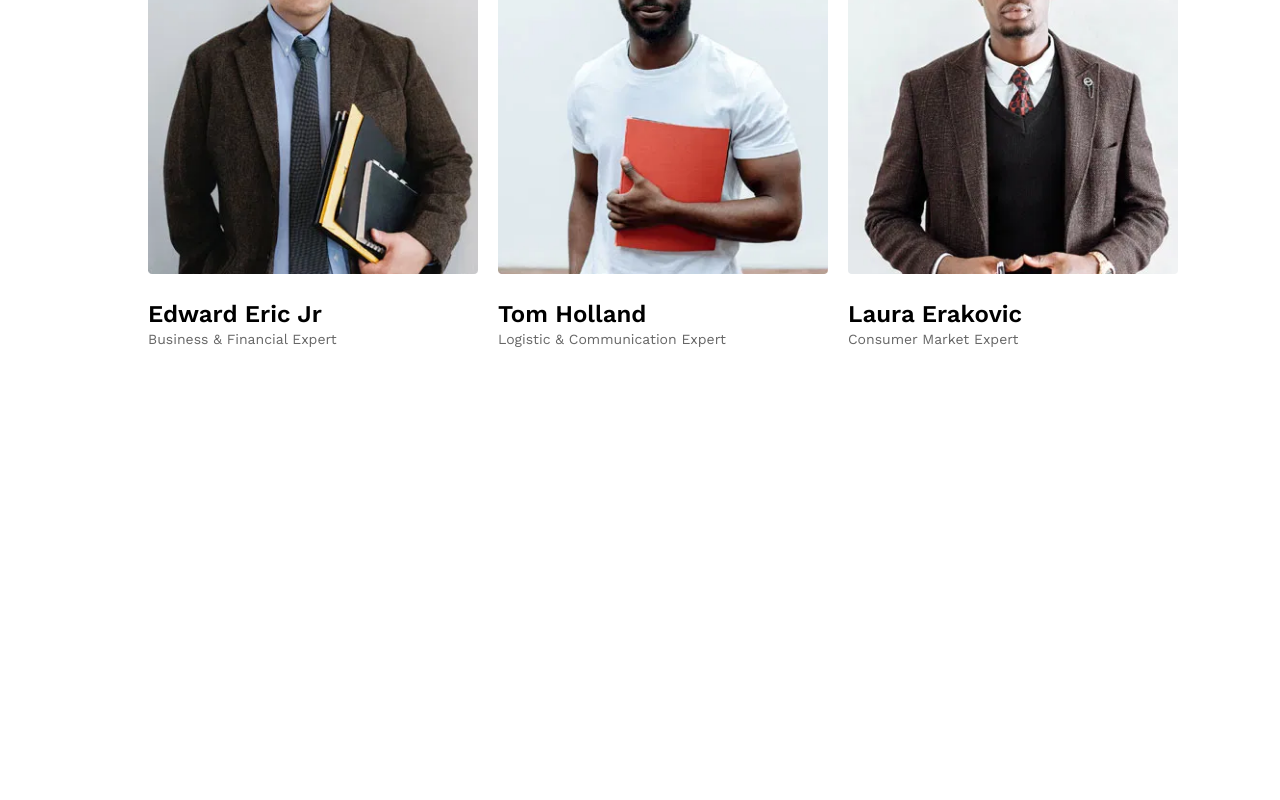
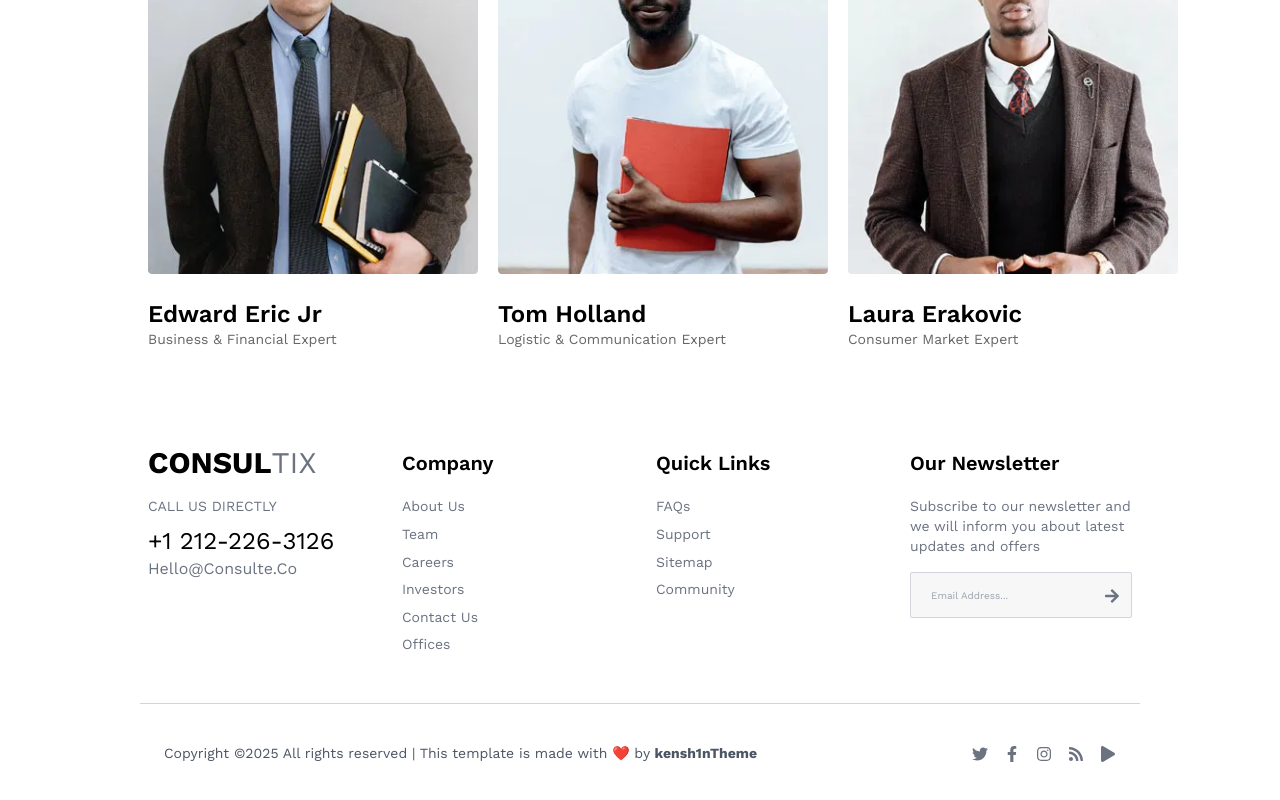
Before and after one commit to KE9SH1N/gbgaid, a Next.js app: page / in a window 1280 px wide. Shown: the part 4064-4864 px from the top of the page. Before the commit the page ends 4461 px from the top, so only its background shows below. Built offline with nearby package versions, Linux system fonts and the light colour scheme.

Commit message:
added footer section

```diff
--- /dev/null
+++ b/src/app/componenets/common/GInput.tsx
@@ -0,0 +1,120 @@
+import React from "react";
+
+interface GInputProps {
+	label?: string;
+	htmlFor?: string;
+	placeholder?: string;
+	type?: "text" | "password" | "email" | "number";
+	inputMode?:
+		| "numeric"
+		| "text"
+		| "email"
+		| "numeric"
+		| "search"
+		| "tel"
+		| "url"
+		| "none"
+		| "decimal";
+	value?: string;
+	onChange?: (e: React.ChangeEvent<HTMLInputElement>) => void;
+	labelClassName?: string;
+	inputClassName?: string;
+	id?: string;
+	required?: boolean;
+	readOnly?: boolean;
+	disabled?: boolean;
+	autoFocus?: boolean;
+	name?: string;
+	maxLength?: number;
+	minLength?: number;
+	pattern?: string;
+	autoComplete?: string;
+	step?: number;
+	min?: number;
+	max?: number;
+	ariaLabel?: string;
+	spellCheck?: boolean;
+	onBlur?: (e: React.FocusEvent<HTMLInputElement>) => void;
+	onFocus?: (e: React.FocusEvent<HTMLInputElement>) => void;
+	children?: React.ReactNode;
+	title?: string;
+	onKeyDown?: (e: React.KeyboardEvent<HTMLInputElement>) => void;
+	inputRef?: React.RefObject<HTMLInputElement>;
+}
+
+const GInput: React.FC<GInputProps> = ({
+	label,
+	htmlFor,
+	placeholder,
+	type = "",
+	inputMode,
+	value,
+	onChange,
+	labelClassName = "",
+	inputClassName = "",
+	id,
+	required = false,
+	readOnly = false,
+	disabled = false,
+	autoFocus = false,
+	name,
+	maxLength,
+	minLength,
+	pattern,
+	autoComplete,
+	step,
+	min,
+	max,
+	ariaLabel,
+	spellCheck = true,
+	onBlur,
+	onFocus,
+	children,
+	title,
+	onKeyDown,
+	inputRef,
+}) => {
+	return (
+		<div className={`w-full relative`}>
+			{label && (
+				<label
+					htmlFor={id}
+					className={`text-sm capitalize ${labelClassName} font-medium`}
+				>
+					{label} {required && <span className="text-red-700">*</span>}
+				</label>
+			)}
+			<input
+				id={id}
+				name={name}
+				type={type}
+				inputMode={inputMode}
+				value={value}
+				placeholder={placeholder}
+				onChange={onChange}
+				required={required}
+				readOnly={readOnly}
+				disabled={disabled}
+				autoFocus={autoFocus}
+				maxLength={maxLength}
+				minLength={minLength}
+				pattern={pattern}
+				autoComplete={autoComplete}
+				step={step}
+				min={min}
+				max={max}
+				aria-label={ariaLabel}
+				spellCheck={spellCheck}
+				onBlur={onBlur}
+				onFocus={onFocus}
+				className={`${inputClassName} text-sm outline-none placeholder:text-xs pl-3 `}
+				title={title}
+				onKeyDown={onKeyDown}
+				ref={inputRef}
+			/>
+			{children}
+		</div>
+	);
+};
+
+export default GInput;
--- /dev/null
+++ b/src/app/componenets/footer/FooterBottom.tsx
@@ -0,0 +1,42 @@
+import {
+	FaFacebookF,
+	FaInstagram,
+	FaPlay,
+	FaRss,
+	FaTwitter,
+} from "react-icons/fa";
+const FooterBottom = () => {
+	return (
+		<footer className="ct-container w-full border-t border-gray-300 py-6 font-worksans">
+			<div className="container mx-auto flex flex-col md:flex-row justify-between items-center px-4 py-4">
+				{/* Left Section - Copyright */}
+				<p className="text-gray-600 text-sm text-center md:text-left">
+					Copyright ©2025 All rights reserved | This template is made with{" "}
+					<span className="text-red-500">❤️</span> by{" "}
+					<span className="font-bold">kensh1nTheme</span>
+				</p>
+
+				{/* Right Section - Social Icons */}
+				<div className="flex gap-4 mt-4 md:mt-0">
+					<a href="#" className="text-gray-500 hover:text-black transition">
+						<FaTwitter />
+					</a>
+					<a href="#" className="text-gray-500 hover:text-black transition">
+						<FaFacebookF />
+					</a>
+					<a href="#" className="text-gray-500 hover:text-black transition">
+						<FaInstagram />
+					</a>
+					<a href="#" className="text-gray-500 hover:text-black transition">
+						<FaRss />
+					</a>
+					<a href="#" className="text-gray-500 hover:text-black transition">
+						<FaPlay />
+					</a>
+				</div>
+			</div>
+		</footer>
+	);
+};
+
+export default FooterBottom;
--- /dev/null
+++ b/src/app/componenets/footer/FooterTop.tsx
@@ -0,0 +1,69 @@
+"use client";
+
+import { FaArrowRight } from "react-icons/fa";
+import GInput from "../common/GInput";
+const FooterTop = () => {
+	return (
+		<footer className="bg-white py-12 font-worksans">
+			<div className="ct-container mx-auto grid grid-cols-1 md:grid-cols-4 gap-8 px-6">
+				{/* Company Info */}
+				<div>
+					<h2 className="text-3xl font-bold">
+						CONSUL<span className="text-gray-500 font-normal">TIX</span>
+					</h2>
+					<p className="text-sm text-gray-500 mt-4">CALL US DIRECTLY</p>
+					<p className="text-2xl text-[#000000] hover:text-[#0052e7] smooth-animation-mid mt-2 cursor-pointer">
+						+1 212-226-3126
+					</p>
+					<p className="text-gray-500">Hello@Consulte.Co</p>
+				</div>
+
+				{/* Company Links */}
+				<div>
+					<h3 className="font-semibold text-xl mb-4">Company</h3>
+					<ul className="text-gray-500 text-sm space-y-2">
+						<li>About Us</li>
+						<li>Team</li>
+						<li>Careers</li>
+						<li>Investors</li>
+						<li>Contact Us</li>
+						<li>Offices</li>
+					</ul>
+				</div>
+
+				{/* Quick Links */}
+				<div>
+					<h3 className="font-semibold text-xl mb-4">Quick Links</h3>
+					<ul className="text-gray-500 text-sm space-y-2">
+						<li>FAQs</li>
+						<li>Support</li>
+						<li>Sitemap</li>
+						<li>Community</li>
+					</ul>
+				</div>
+
+				{/* Newsletter */}
+				<div>
+					<h3 className="font-semibold text-xl mb-4">Our Newsletter</h3>
+					<p className="text-gray-500 text-sm mb-4">
+						Subscribe to our newsletter and we will inform you about latest
+						updates and offers
+					</p>
+					<div className="relative">
+						<GInput
+							type="email"
+							placeholder="Email Address..."
+							inputClassName="w-full p-3 pl-5 border rounded-[2px] pr-10 text-gray-600 placeholder:text-base bg-[#f7f7f7] border-gray-300 focus:border-[#2c724f] focus:ring-[#2c724f] outline-none smooth-animation-mid"
+						></GInput>
+
+						<button className="absolute right-3 top-4 text-gray-500 ">
+							<FaArrowRight />
+						</button>
+					</div>
+				</div>
+			</div>
+		</footer>
+	);
+};
+
+export default FooterTop;
--- a/src/app/page.tsx
+++ b/src/app/page.tsx
@@ -1,5 +1,7 @@
 import AboutConsulte from "./componenets/about/AboutConsulte";
 import BrandServices from "./componenets/brand-services/BrandServices";
+import FooterBottom from "./componenets/footer/FooterBottom";
+import FooterTop from "./componenets/footer/FooterTop";
 import NavigationTop from "./componenets/header/NavigationTop";
 import HeroSlider from "./componenets/hero/HeroSlider";
 import OurServices from "./componenets/our-services/OurServices";
@@ -19,6 +21,8 @@ export default function Home() {
 			<LatestProjects />
 			<Testimonials />
 			<OurServices />
+			<FooterTop />
+			<FooterBottom />
 		</main>
 	);
 }
```
